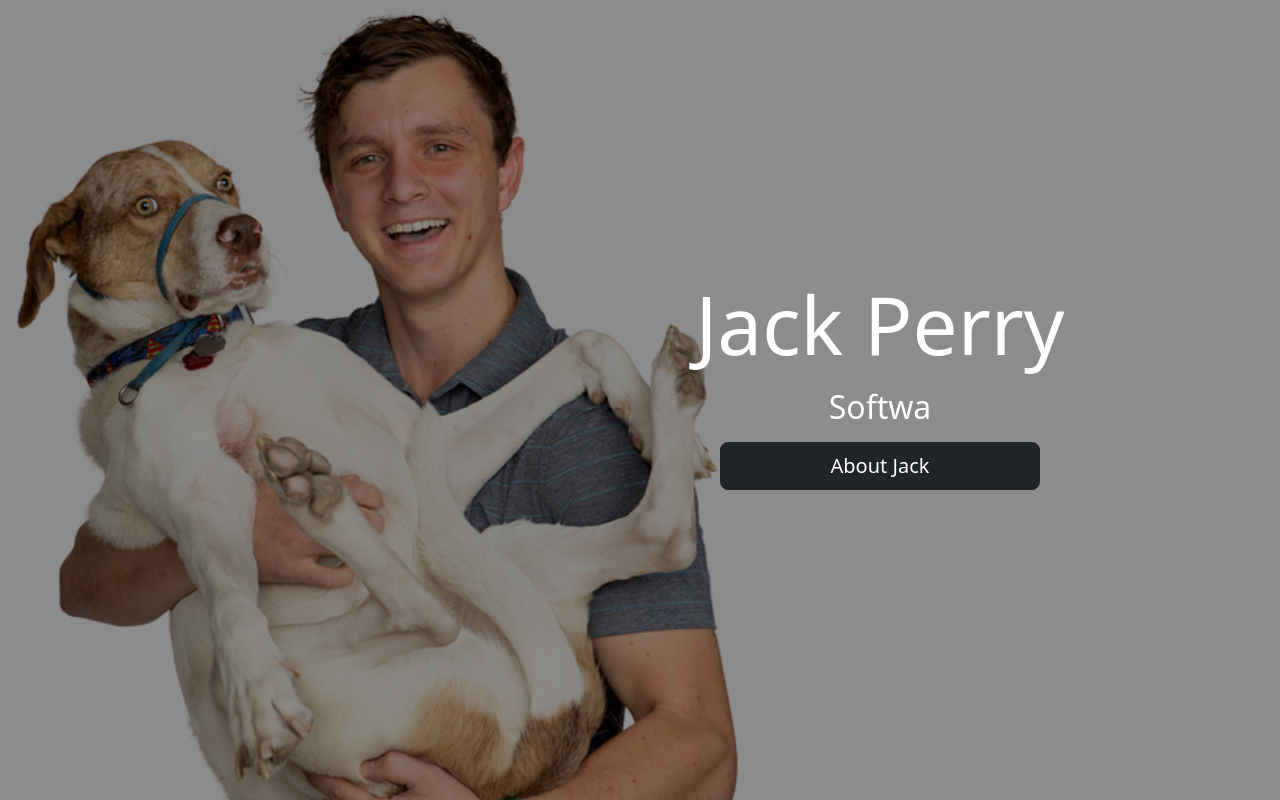
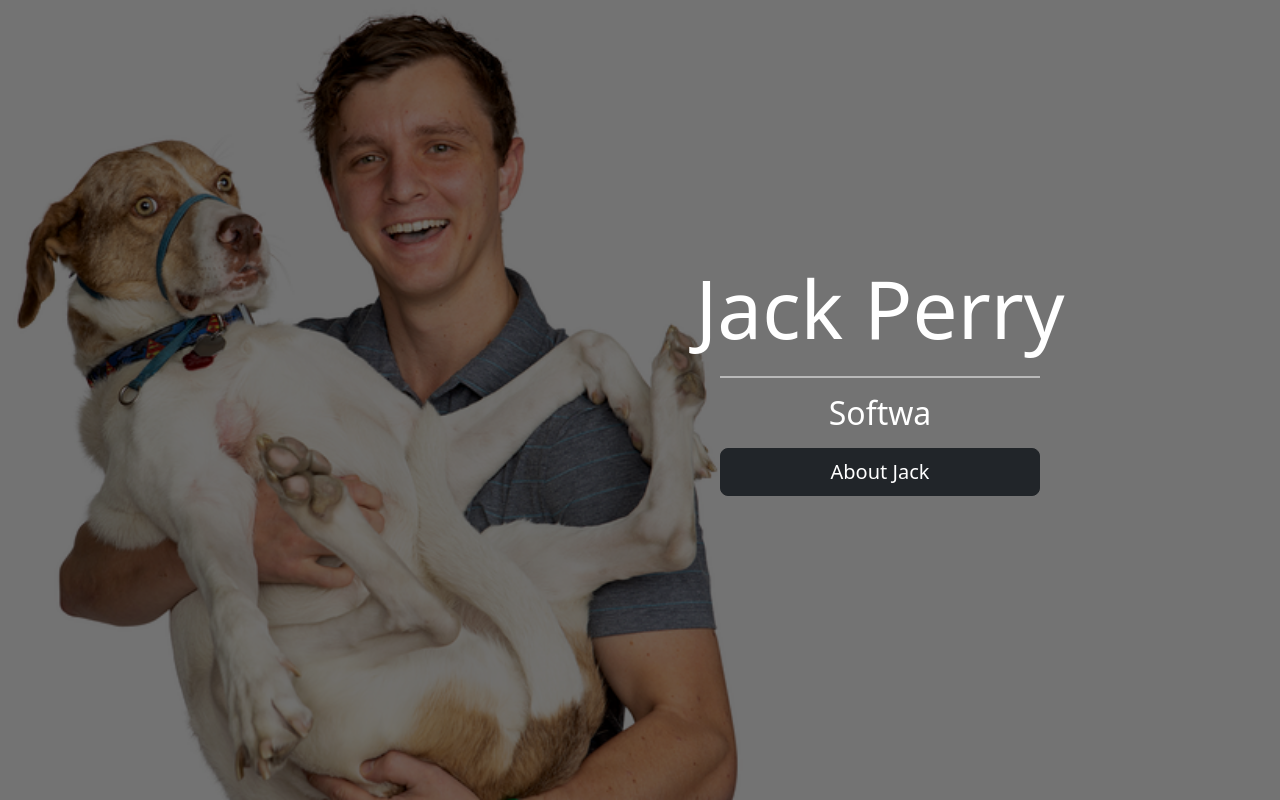
Before and after one commit to japerry911/portfolio-website-django-v1, a Django app: template src/home/templates/home.html in a window 1280 px wide. Shown: the part 56-856 px from the top of the page. Run offline with Django 4.2, Linux system fonts and the light colour scheme; the template is opened without the code that fills it, so the values that code supplies are empty.

Commit message:
👌 IMPROVE: css imp to home

```diff
--- a/src/home/static/home/home.css
+++ b/src/home/static/home/home.css
@@ -15,7 +15,6 @@
 #home-hero-text-div {
     width: 100%;
     height: 87%;
-    margin-top: 2rem;
 }
 
 @media screen and (min-width: 700px) {
@@ -39,7 +38,6 @@
 
 #home-cta-about-btn {
     margin-top: auto;
-    margin-bottom: 1rem;
 }
 
 #home-cta-about-btn:hover {
--- a/src/home/templates/home.html
+++ b/src/home/templates/home.html
@@ -6,16 +6,17 @@
 {% endblock %}
 
 {% block css_files %}
-    <link rel="stylesheet" href="{% static "home/home.css" %}" />
+    <link rel="stylesheet" href="{% static "home/home.css" %}?{% now "U" %}" />
 {% endblock %}
 
 {% block content %}
     <section>
         <div class="text-center bg-image rounded-3" id="home-hero">
-            <div class="mask h-100" style="background-color: rgba(0, 0, 0, 0.45); width: 100%;">
+            <div class="mask h-100" style="background-color: rgba(0, 0, 0, 0.55); width: 100%;">
                 <div id="home-hero-main-text-div" class="d-flex justify-content-center h-100">
                     <div id="home-hero-text-div" class="d-flex flex-column align-items-center text-white">
-                        <h1 class="mb-3 display-1">Jack Perry</h1>
+                        <h1 class="mb-1 display-1">Jack Perry</h1>
+                        <hr class="w-50" style="border-width: 2px; opacity: 0.50;" />
                         <div x-data="{
                             text: '',
                             textArray: ['Data Engineer', 'Software Engineer', 'Cloud Engineer', 'Problem Solver'],
```
